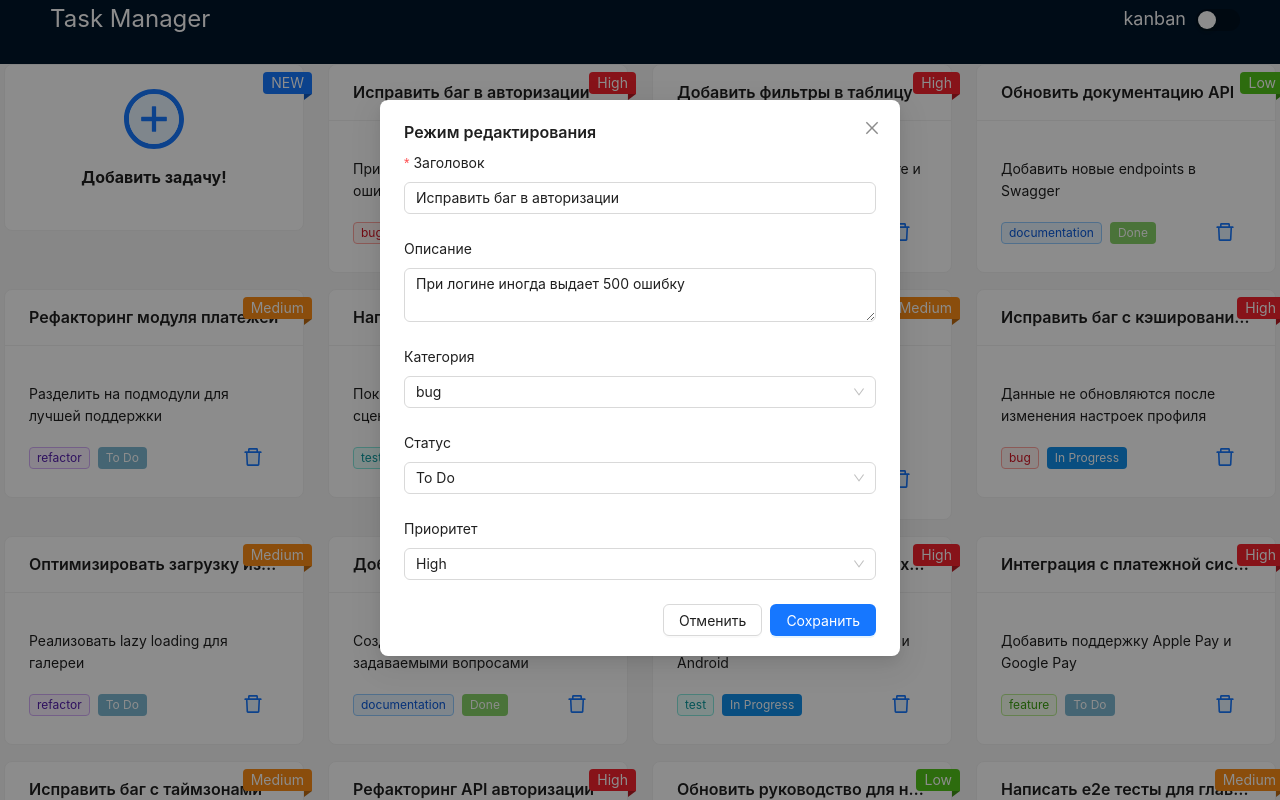
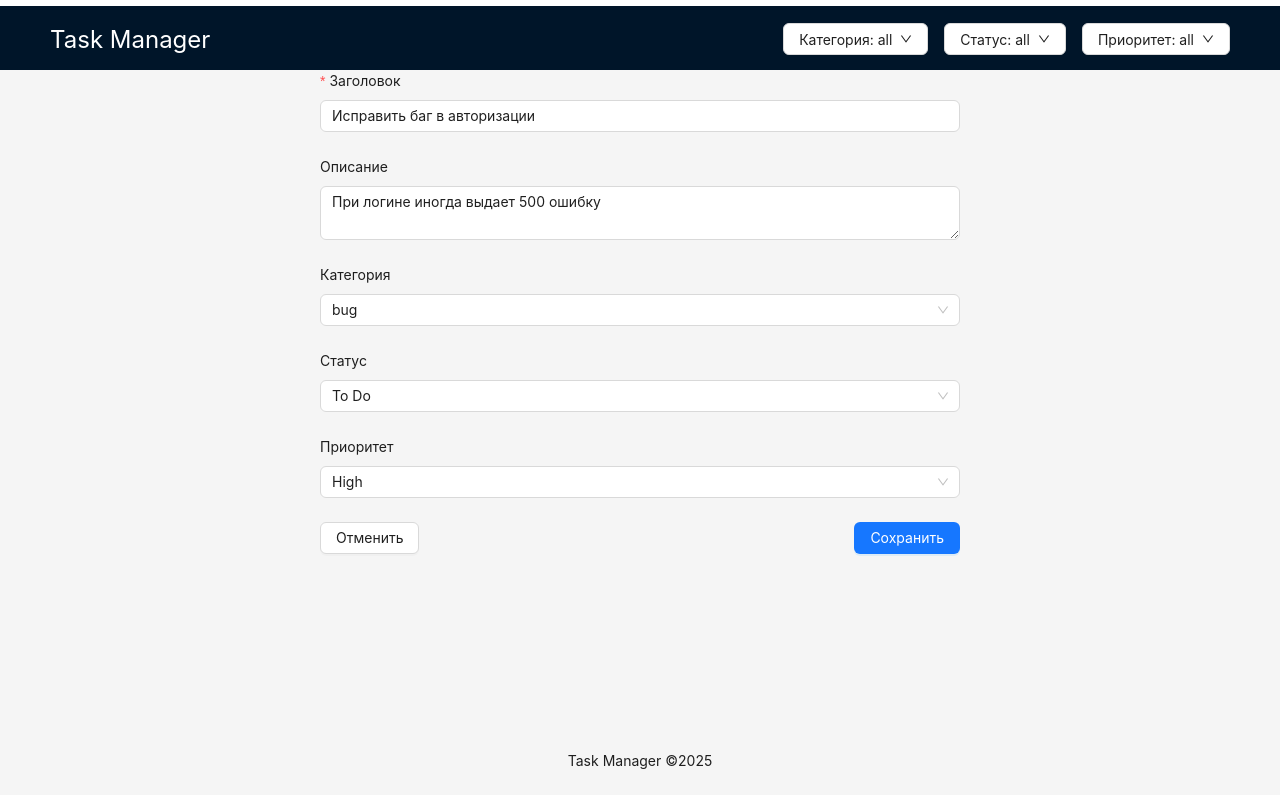
Before and after one commit to Skakodub-K/Task-manager, a React (Vite) app: page /task/1 in a window 1280 px wide. Shown: the top 800 px of the page. Built offline with nearby package versions, Linux system fonts and the light colour scheme.

Commit message:
eddit new page

```diff
--- a/src/App.tsx
+++ b/src/App.tsx
@@ -1,10 +1,12 @@
 import "./App.css";
-import { Layout} from "antd";
+import { Layout } from "antd";
 import HeaderContent from "./features/HeaderContent";
 import { TaskStoreContext } from "./store/store-context";
 import TaskStore from "./store/store";
 import MainPage from "./pages/MainPage";
 import { BrowserRouter, Routes, Route } from "react-router-dom";
+import EditPage from "./pages/EditPage";
+import NotFound from "./pages/NotFound";
 
 function App() {
   const { Header, Footer, Content } = Layout;
@@ -16,11 +18,12 @@ function App() {
           <Header>
             <HeaderContent />
           </Header>
-          <Content style={{minHeight:'82vh', minWidth:'100vw'}}>
+          <Content style={{ minHeight: "82vh", minWidth: "100vw" }}>
             <Routes>
               <Route path="/" element={<MainPage />} />
-              <Route path="/task/:taskId" element={<MainPage />} />
-              <Route path="/kanban" element={<MainPage />} />
+              <Route path="/task/:taskId" element={<EditPage />} />
+              <Route path="/:filter" element={<MainPage />} />
+              <Route path="*" element={<NotFound />} />
             </Routes>
           </Content>
           <Footer style={{ textAlign: "center" }}>
--- a/src/features/HeaderContent.tsx
+++ b/src/features/HeaderContent.tsx
@@ -1,28 +1,204 @@
-import { useNavigate } from "react-router-dom";
-import { Flex, Typography,Switch } from "antd";
+import { useNavigate, useSearchParams } from "react-router-dom";
+import { Flex, Typography, Dropdown, Button, Grid, Menu, Drawer } from "antd";
+import type { MenuProps } from "antd";
+import { DownOutlined, MenuOutlined } from "@ant-design/icons";
+import { useState } from "react";
+
+const { useBreakpoint } = Grid;
+const { Text } = Typography;
+
+interface FilterItem {
+  key: string;
+  label: string;
+}
+
+type FilterType = "category" | "status" | "priority";
+type FilterMenuItems = (FilterItem | { type: "divider" })[];
+
+interface FilterConfig {
+  type: FilterType;
+  items: FilterMenuItems;
+  displayText: (value?: string) => string;
+}
+
+interface MobileFiltersProps {
+  currentFilters: Record<FilterType, string | undefined>;
+  filterConfigs: FilterConfig[];
+  updateFilters: (filterType: FilterType, value?: string) => void;
+}
 
 const HeaderContent: React.FC = () => {
   const navigate = useNavigate();
-  const { Text } = Typography;
+  const [searchParams] = useSearchParams();
+  const screens = useBreakpoint();
+  const [mobileMenuOpen, setMobileMenuOpen] = useState(false);
+
+  const currentFilters = {
+    category: searchParams.get("category") || undefined,
+    status: searchParams.get("status") || undefined,
+    priority: searchParams.get("priority") || undefined,
+  };
+
+  const updateFilters = (filterType: FilterType, value?: string) => {
+    const params = new URLSearchParams(searchParams);
+
+    if (value) {
+      params.set(filterType, value);
+    } else {
+      params.delete(filterType);
+    }
+
+    navigate({ search: params.toString() });
+    setMobileMenuOpen(false);
+  };
+
+  const filterConfigs: FilterConfig[] = [
+    {
+      type: "category",
+      items: [
+        { key: "all-category", label: "all" },
+        { type: "divider" },
+        { key: "bug", label: "bug" },
+        { key: "feature", label: "feature" },
+        { key: "documentation", label: "documentation" },
+        { key: "refactor", label: "refactor" },
+        { key: "test", label: "test" },
+      ],
+      displayText: (value) => `Категория: ${value || "all"}`,
+    },
+    {
+      type: "status",
+      items: [
+        { key: "all-status", label: "all" },
+        { type: "divider" },
+        { key: "to-do", label: "To Do" },
+        { key: "in-progress", label: "In Progress" },
+        { key: "done", label: "Done" },
+      ],
+      displayText: (value) =>
+        `Статус: ${value ? value.replace("-", " ") : "all"}`,
+    },
+    {
+      type: "priority",
+      items: [
+        { key: "all-priority", label: "all" },
+        { type: "divider" },
+        { key: "high", label: "High" },
+        { key: "medium", label: "Medium" },
+        { key: "low", label: "Low" },
+      ],
+      displayText: (value) => `Приоритет: ${value || "all"}`,
+    },
+  ];
+
+  const handleFilterClick =
+    (filterType: FilterType) => (e: { key: string }) => {
+      updateFilters(
+        filterType,
+        e.key === `all-${filterType}` ? undefined : e.key
+      );
+    };
+
+  const DesktopFilters = () => (
+    <Flex gap="middle" align="center">
+      {filterConfigs.map((config) => (
+        <Dropdown
+          key={config.type}
+          menu={{
+            items: config.items,
+            onClick: handleFilterClick(config.type),
+          }}
+          trigger={["click"]}
+        >
+          <Button>
+            {config.displayText(currentFilters[config.type])} <DownOutlined />
+          </Button>
+        </Dropdown>
+      ))}
+    </Flex>
+  );
+
+  const MobileFilters: React.FC<MobileFiltersProps> = ({
+    currentFilters,
+    filterConfigs,
+    updateFilters,
+  }) => {
+    const mobileMenuItems: MenuProps["items"] = filterConfigs.map((config) => {
+      const items = config.items.map((item) => {
+        if ("type" in item && item.type === "divider") {
+          return { type: "divider" } as const;
+        }
+
+        const isAllItem = item.key.startsWith("all-");
+        const isSelected = isAllItem
+          ? !currentFilters[config.type]
+          : item.key === currentFilters[config.type];
+
+        return {
+          key: item.key,
+          label: item.label,
+          onClick: () =>
+            updateFilters(config.type, isAllItem ? undefined : item.key),
+          style: isSelected ? { backgroundColor: "#e6f7ff" } : undefined,
+        };
+      });
+
+      return {
+        key: config.type,
+        label: config.displayText(currentFilters[config.type]),
+        children: items,
+      };
+    });
+
+    return (
+      <Menu
+        mode="inline"
+        items={mobileMenuItems}
+        style={{ width: "100%", border: "none" }}
+        selectable={false}
+      />
+    );
+  };
 
   return (
-    <Flex justify="space-between" align="center">
+    <Flex
+      justify="space-between"
+      align="center"
+      style={{ position: "relative", top: 15 }}
+    >
       <Text
-        style={{ color: "#fff", fontSize: "24px", cursor: "pointer"}}
+        style={{ color: "#fff", fontSize: "24px", cursor: "pointer" }}
         onClick={() => navigate("/")}
       >
         Task Manager
       </Text>
-      <Text style={{ color: "#fff", fontSize: "18px" }}>
-        kanban
-        <Switch
-          style={{ left: "10px" }}
-          onChange={(checked) =>
-            checked ? navigate("/kanban") : navigate("/")
-          }
-        />
-      </Text>
+
+      {screens.md ? (
+        <DesktopFilters />
+      ) : (
+        <>
+          <Button
+            icon={<MenuOutlined />}
+            onClick={() => setMobileMenuOpen(true)}
+          />
+
+          <Drawer
+            title="Фильтры"
+            placement="right"
+            onClose={() => setMobileMenuOpen(false)}
+            open={mobileMenuOpen}
+            width={250}
+          >
+            <MobileFilters
+              currentFilters={currentFilters}
+              filterConfigs={filterConfigs}
+              updateFilters={updateFilters}
+            />
+          </Drawer>
+        </>
+      )}
     </Flex>
   );
 };
+
 export default HeaderContent;
--- a/src/features/TaskForm.tsx
+++ b/src/features/TaskForm.tsx
@@ -1,14 +1,16 @@
-import { Form, Input, Select, type FormInstance } from "antd";
+import { Form, Input,Flex,  Select,Button,  type FormInstance } from "antd";
 import type { ITask } from "../tasks";
 import { PriorityColor, StatusColor, CategoryColor } from "../tasks";
 import { observer } from "mobx-react-lite";
 interface TaskFormProps {
   init: Omit<ITask, "id">;
+  onOk:()=>void;
+  onCancel:()=>void;
   form: FormInstance;
 }
-const TaskForm: React.FC<TaskFormProps> = observer(({ init, form }) => {
+const TaskForm: React.FC<TaskFormProps> = observer(({ init, form, onOk, onCancel }) => {
   return (
-    <Form form={form} initialValues={init} layout="vertical">
+    <Form form={form} style={{width:'50vw'}} initialValues={init} layout="vertical">
       <Form.Item
         name="title"
         label="Заголовок"
@@ -46,6 +48,16 @@ const TaskForm: React.FC<TaskFormProps> = observer(({ init, form }) => {
           ))}
         </Select>
       </Form.Item>
+
+       <Form.Item >
+         <Flex gap='3vw'  justify="space-between" align="center">
+        <Button type="default" onClick={onCancel}>
+          Отменить
+        </Button>
+        <Button type="primary" onClick={onOk}>
+          Сохранить
+        </Button></Flex>
+      </Form.Item>
     </Form>
   );
 });
--- a/src/features/TaskItem.tsx
+++ b/src/features/TaskItem.tsx
@@ -1,11 +1,9 @@
-import { Card, Badge, Form, Flex, Tag, Modal, Button } from "antd";
+import { Card, Badge,  Flex, Tag, Button } from "antd";
 import type { ITask } from "../tasks";
 import { PriorityColor, StatusColor, CategoryColor } from "../tasks";
-import { useEffect } from "react";
 import { observer } from "mobx-react-lite";
-import TaskForm from "./TaskForm";
 import { useStore } from "../store/store-context";
-import { useNavigate, useParams } from "react-router-dom";
+import { useNavigate } from "react-router-dom";
 import { DeleteTwoTone } from "@ant-design/icons";
 
 interface TaskItemProps {
@@ -13,53 +11,15 @@ interface TaskItemProps {
 }
 
 const TaskItem: React.FC<TaskItemProps> = observer(({ item }) => {
-  const [form] = Form.useForm();
-  const params = useParams();
-  const isCreateMode = params.taskId === "new";
-  const { updateTask, deleteTask, createTask, getID } = useStore();
+  const { deleteTask } = useStore();
   const { id, title, description, category, status, priority } = item;
   const navigate = useNavigate();
 
-  const isModalOpen = params.taskId === id.toString() || isCreateMode;
-
-  const handleOk = (): void => {
-    form
-      .validateFields()
-      .then((values: ITask) => {
-        if (isCreateMode) {
-          createTask({ ...values, id: getID });
-        } else {
-          updateTask({ ...values, id });
-        }
-        navigate("/");
-      })
-      .catch((info) => {
-        console.log("Validate Failed:", info);
-      });
-  };
   const handleDelete = (e: React.MouseEvent<HTMLButtonElement>): void => {
     e.stopPropagation();
     navigate("/");
     deleteTask(id);
   };
-
-  const handleCancel = (e: React.MouseEvent<HTMLButtonElement>): void => {
-    e.stopPropagation();
-    form.setFieldsValue({
-      title: title,
-      description: description,
-      category: category,
-      status: status,
-      priority: priority,
-    });
-    navigate("/");
-  };
-
-  useEffect(() => {
-    if (isModalOpen) {
-      form.setFieldsValue(item);
-    }
-  }, [isModalOpen, form, item]);
 
   return (
     <>
@@ -86,18 +46,6 @@ const TaskItem: React.FC<TaskItemProps> = observer(({ item }) => {
           </Flex>
         </Card>
       </Badge.Ribbon>
-
-      <Modal
-        title="Режим редактирования"
-        okText="Сохранить"
-        cancelText="Отменить"
-        open={isModalOpen}
-        onOk={handleOk}
-        mask={true}
-        onCancel={handleCancel}
-      >
-        <TaskForm init={item} form={form} />
-      </Modal>
     </>
   );
 });
--- /dev/null
+++ b/src/pages/EditPage.tsx
@@ -0,0 +1,76 @@
+import { useStore } from "../store/store-context";
+import { Flex, Form } from "antd";
+import { observer } from "mobx-react-lite";
+import { useNavigate, useParams } from "react-router-dom";
+import type { ITask } from "../tasks";
+import TaskForm from "../features/TaskForm";
+import NotFound from "./NotFound";
+const EditPage: React.FC = observer(() => {
+  const params = useParams();
+  const [form] = Form.useForm();
+  const isCreateMode = params.taskId === "new";
+  const { createTask, updateTask, getID, items } = useStore();
+  const navigate = useNavigate();
+
+  let item: ITask | undefined;
+  let editForm = <NotFound />;
+  const handleOk = (id: number): void => {
+    if (!item) return;
+
+    form
+      .validateFields()
+      .then((values) => {
+        if (isCreateMode) {
+          createTask({ ...values, id: id });
+        } else {
+          updateTask({ ...values, id: id });
+        }
+        navigate("/");
+      })
+      .catch((info) => {
+        console.log("Validate Failed:", info);
+      });
+  };
+
+  if (isCreateMode) {
+    item = {
+      id: getID,
+      title: "",
+      description: "",
+      category: "bug",
+      status: "To Do",
+      priority: "Medium",
+    };
+
+    editForm = (
+      <TaskForm
+        form={form}
+        init={item}
+        onOk={() => handleOk(getID)}
+        onCancel={() => navigate("/")}
+      />
+    );
+  } else {
+    item = items.find((task) => task.id === Number(params.taskId));
+
+    if (item) {
+      const itemId = item.id;
+      editForm = (
+        <TaskForm
+          form={form}
+          init={item}
+          onOk={() => handleOk(itemId)}
+          onCancel={() => navigate("/")}
+        />
+      );
+    }
+  }
+
+  return (
+    <Flex justify="center" align="center">
+      {editForm}
+    </Flex>
+  );
+});
+
+export default EditPage;
--- a/src/pages/MainPage.tsx
+++ b/src/pages/MainPage.tsx
@@ -3,15 +3,40 @@ import TaskList from "../features/TaskList";
 import { PlusCircleTwoTone } from "@ant-design/icons";
 import { Badge, Card, Flex } from "antd";
 import { observer } from "mobx-react-lite";
-import { useNavigate } from "react-router-dom";
+import { useNavigate, useSearchParams } from "react-router-dom";
+import type { ITask } from "../tasks";
 
 const MainPage: React.FC = observer(() => {
   const taskStore = useStore();
-  const navigate = useNavigate()
+  const [searchParams] = useSearchParams();
+  const navigate = useNavigate();
+
+  // Получаем параметры фильтрации
+  const category = searchParams.get('category');
+  const status = searchParams.get('status');
+  const priority = searchParams.get('priority');
+
+  // Фильтрация задач
+  const filteredTasks = taskStore.items.filter((task: ITask) => {
+    const categoryMatch = category
+      ? task.category.toLowerCase() === category.toLowerCase()
+      : true;
+
+    const statusMatch = status
+      ? task.status.toLowerCase() === status.toLowerCase().replace('-', ' ')
+      : true;
+
+    const priorityMatch = priority
+      ? task.priority.toLowerCase() === priority.toLowerCase()
+      : true;
+
+    return categoryMatch && statusMatch && priorityMatch;
+  });
+
   return (
     <Flex gap="middle" align="start" justify="space-around" wrap>
       <Badge.Ribbon text="NEW">
-        <Card style={{ width: 300 }} onClick={()=>navigate('/task/new')}>
+        <Card style={{ width: 300 }} onClick={() => navigate('/task/new')}>
           <center>
             <PlusCircleTwoTone style={{ fontSize: "60px" }} />
             <p style={{ fontSize: "16px" }}>
@@ -20,7 +45,9 @@ const MainPage: React.FC = observer(() => {
           </center>
         </Card>
       </Badge.Ribbon>
-      <TaskList tasks={taskStore.items}></TaskList>
+      <TaskList
+        tasks={filteredTasks}
+      />
     </Flex>
   );
 });
--- /dev/null
+++ b/src/pages/NotFound.tsx
@@ -0,0 +1,9 @@
+import { Flex } from "antd";
+const NotFound: React.FC = () => {
+  return (
+    <Flex justify="center" align="center">
+      <h1>Task Not Found</h1>
+    </Flex>
+  );
+};
+export default NotFound;
--- a/src/store/store.ts
+++ b/src/store/store.ts
@@ -1,6 +1,7 @@
 import { makeAutoObservable } from "mobx";
 import type { ITask } from "../tasks";
 import tasks from "../tasks";
+
 class TaskStore {
   items: ITask[] = tasks;
 
```
Also changed, not shown: src/features/KanbanView.tsx (deleted).
